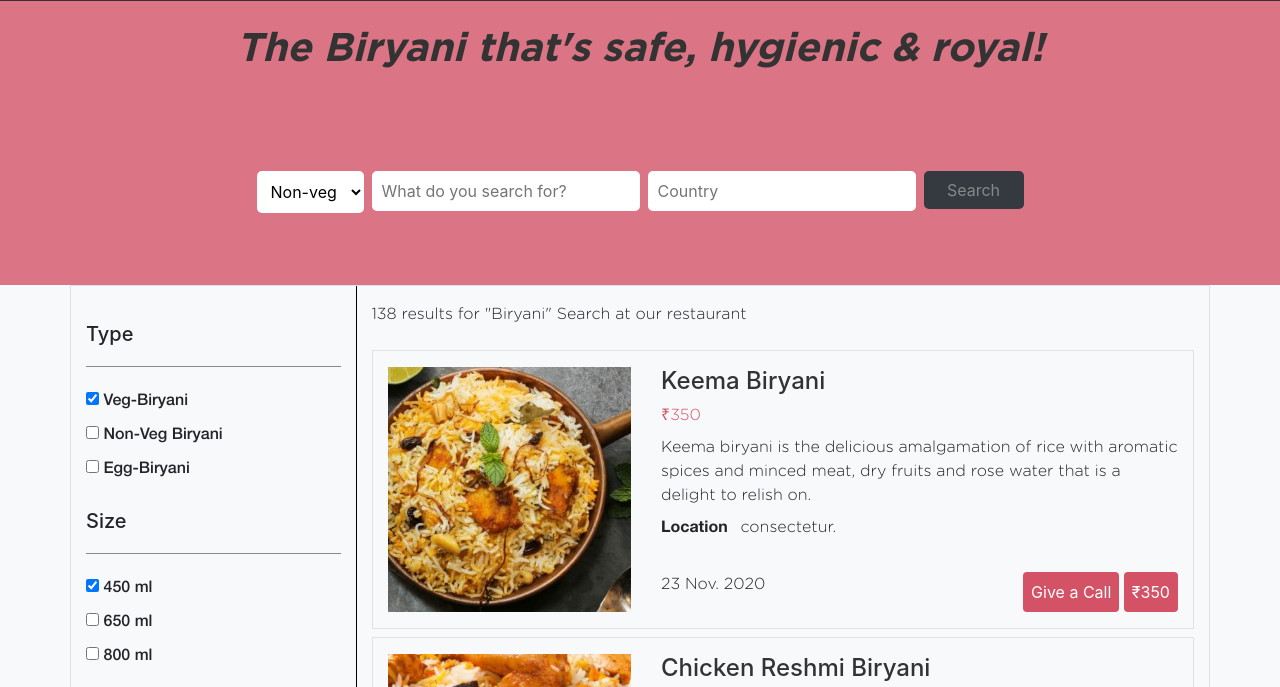
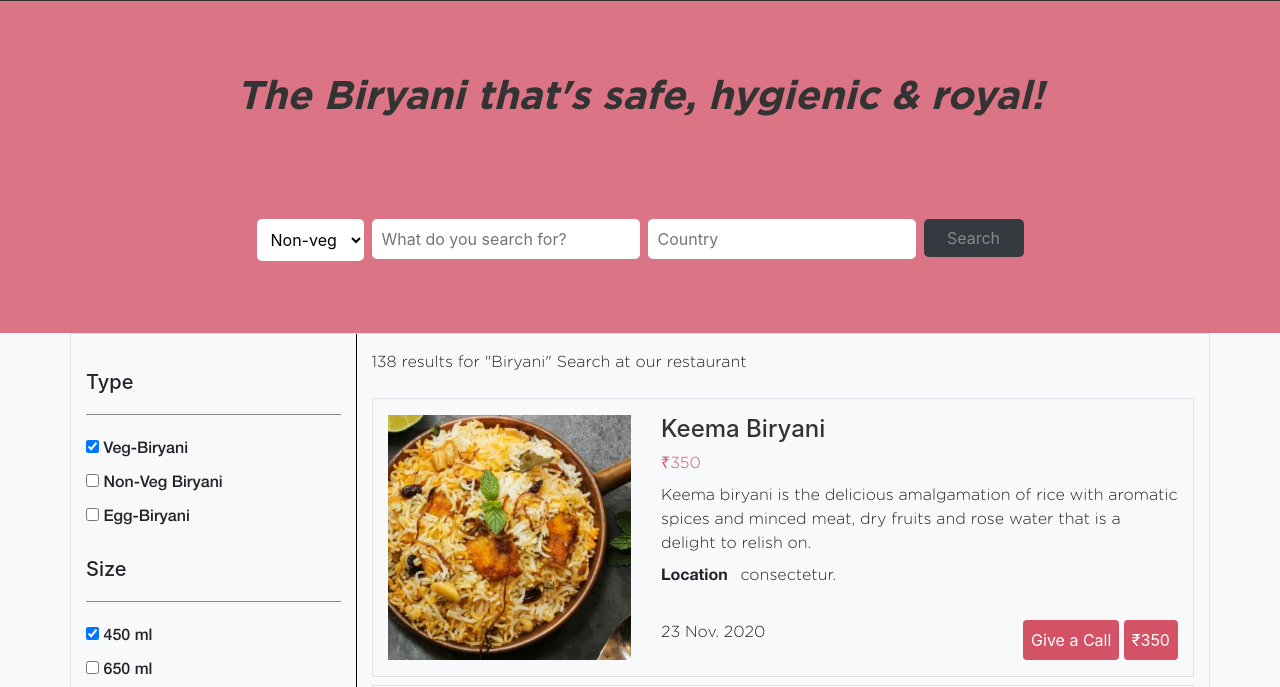
Before and after one commit to Naqhid/Biryanis-Website, a website: page search-page.html in a window 1280 px wide. Shown: the part 61-748 px from the top of the page. Drawn offline with nearby package versions, Linux system fonts and the light colour scheme; a web font is replaced by a local one.

Commit message:
finish remaining things

```diff
--- a/search-page.html
+++ b/search-page.html
@@ -70,7 +70,7 @@
     <section class="search-showcase d-none d-sm-block">
 
       <div class="d-flex flex-column py-4">
-        <div class="container quote text-eclipse h3 mx-auto text-center">
+        <div class="container quote text-eclipse pt-5 h3 mx-auto text-center">
           <div class="d-inline-block text-right">
             <h1>
               <cite class="text-center">The Biryani that's safe, hygienic & royal!</cite>
```
Also changed, not shown: README.md.
